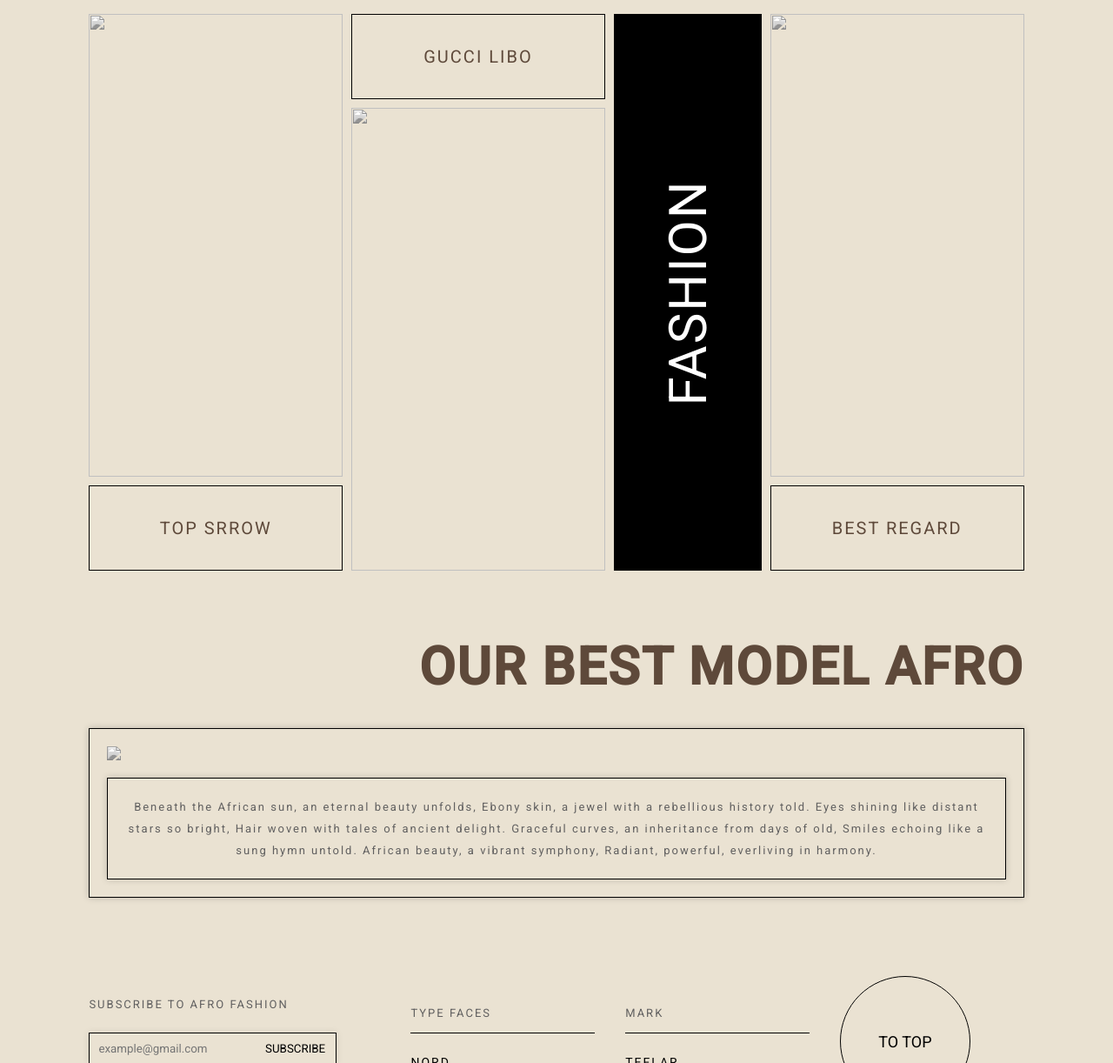
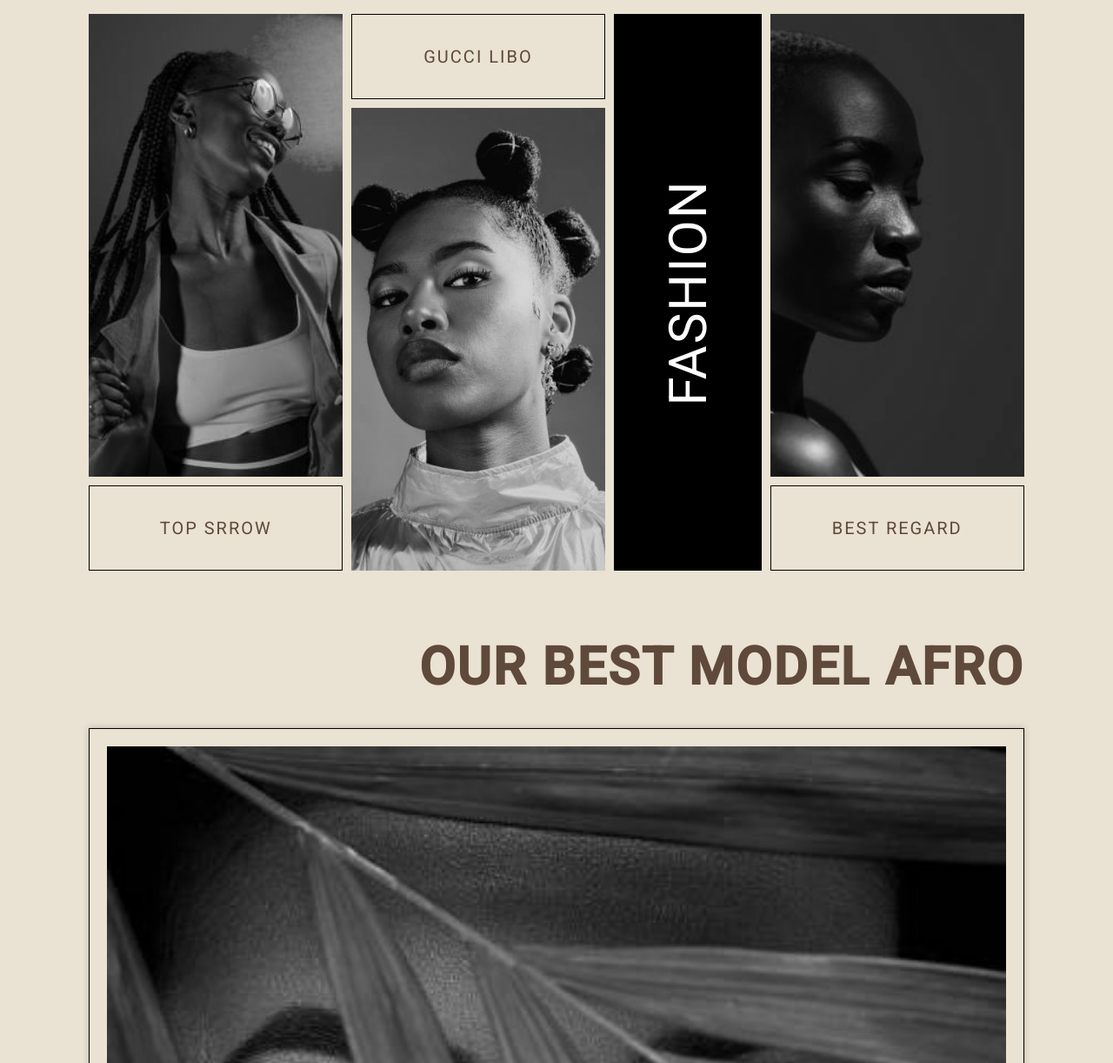
Before and after one commit to Exauce08/Afro-Luxury, a plain HTML site: page index.html in a window 1280 px wide. Shown: the part 900-2122 px from the top of the page at 87% size. Drawn offline with Linux system fonts and the light colour scheme.

Commit message:
Update index.html

```diff
--- a/index.html
+++ b/index.html
@@ -38,14 +38,14 @@
                     <button>Quote
                         <span class="home_about-us">
                             <h1 class="title">Our key quote </h1>
-                            <img src="assets/img2.jpg">
+                            <img src="img2.jpg">
                             <p>"Afro fashion: where heritage meets style in a vibrant celebration of identity"</p>
                         </span>
                     </button>
                 </div>
             </div>
             <div class="home_right">
-                <img src="assets/img1.jpg">
+                <img src="img1.jpg">
             </div>
         </section>
     <!--home-->
@@ -54,10 +54,10 @@
         <h1 class="title">Our best sales</h1>
         <div class="best-sales_product">
             <div class="div1">
-                <img src="assets/img3.jpg">
+                <img src="img3.jpg">
             </div>
             <div class="div2">
-                <img src="assets/img5.jpg">
+                <img src="img5.jpg">
             </div>
             <div class="div3">
                 <span>Fashion</span>
@@ -69,7 +69,7 @@
                 <span>Top srrow </span>
             </div>
             <div class="div6">
-                <img src="assets/img4.jpg">
+                <img src="img4.jpg">
             </div>
             <div class="div7">
                 <span>Best regard</span>
@@ -85,7 +85,7 @@
     <section class="img-section">
         <h1 class="title">Our best model Afro</h1>
         <div class="img-section_content">
-            <img src="assets/img6.jpg">
+            <img src="img6.jpg">
             <p>Beneath the African sun, an eternal beauty unfolds,
                 Ebony skin, a jewel with a rebellious history told.
                 Eyes shining like distant stars so bright,
```
